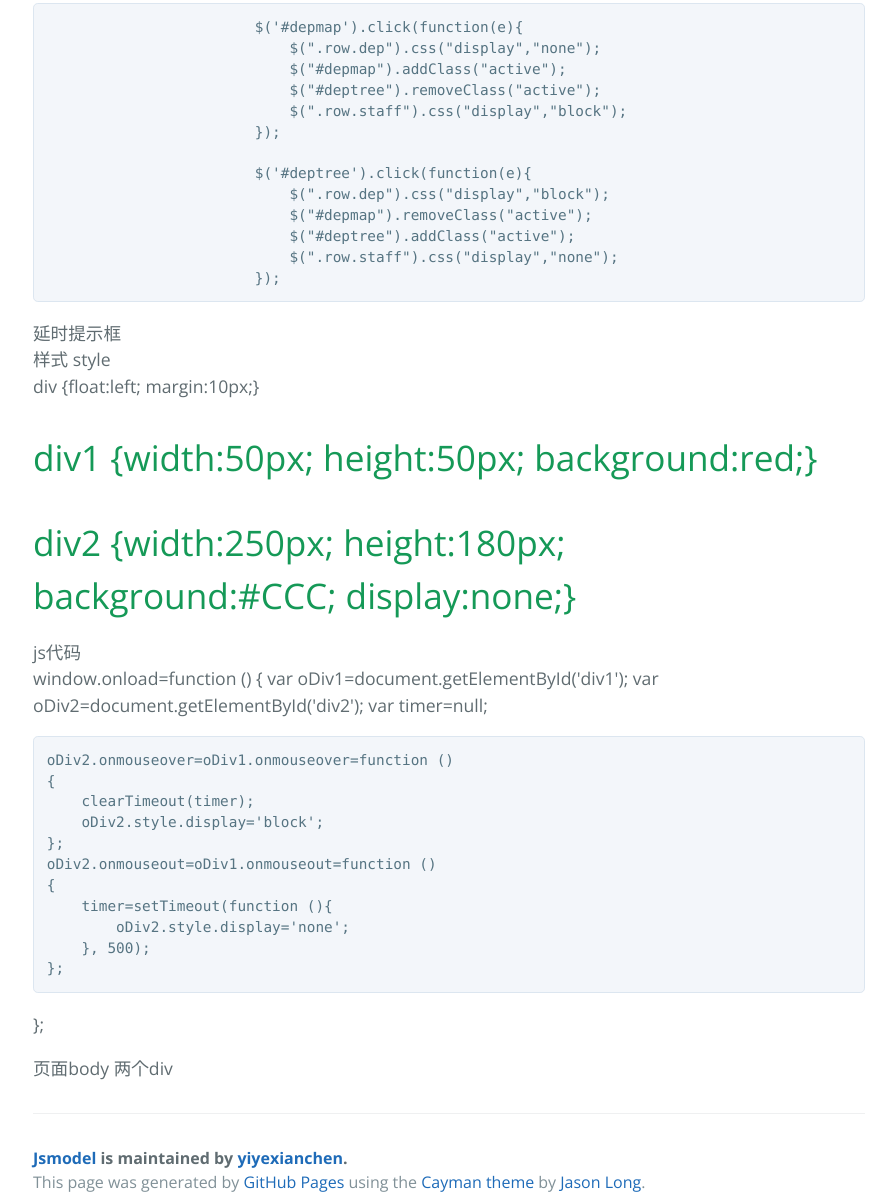
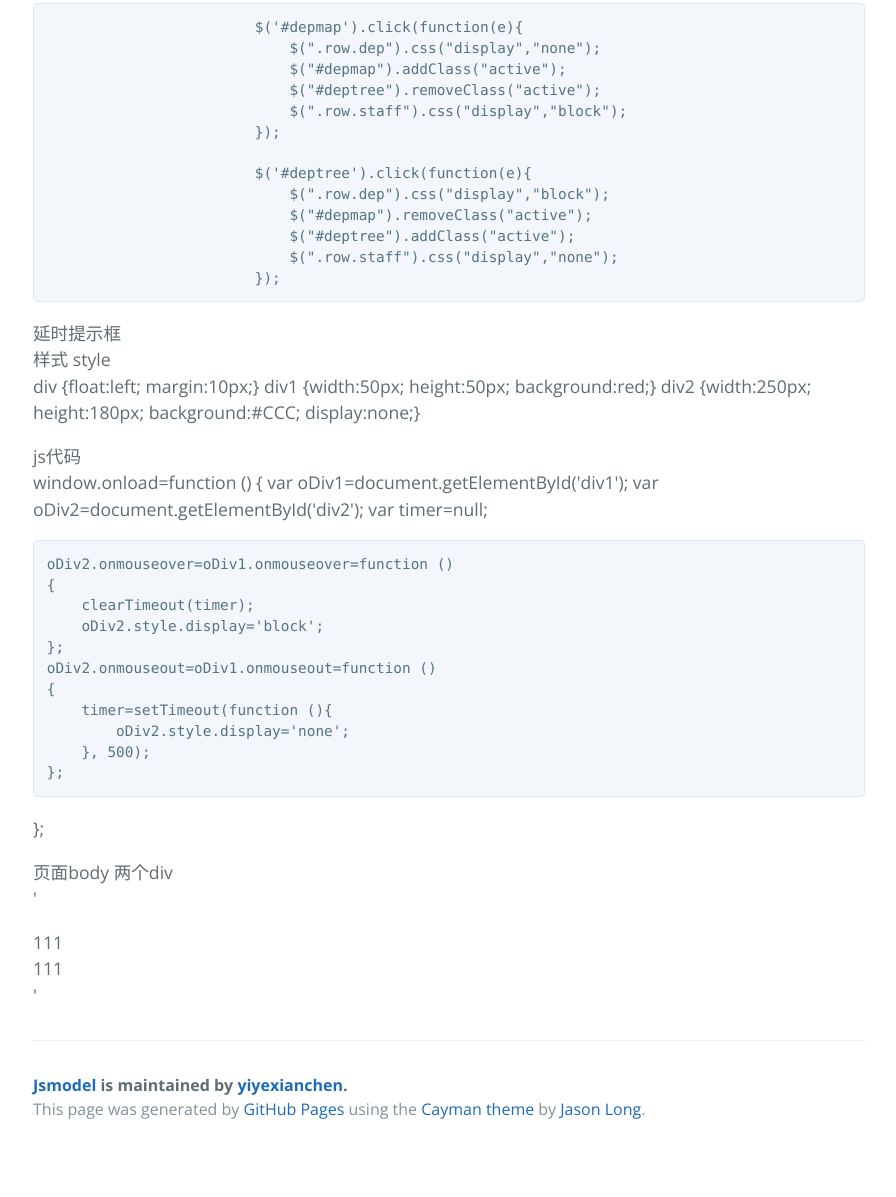
Before and after one commit to yiyexianchen/jsmodel, a plain HTML site: page index.html in a window 1280 px wide. Shown: the part 552-1749 px from the top of the page, without its empty margins (191-1087 px from the left). After the commit the page ends 1705 px from the top, so only its background shows below. Drawn offline with nearby package versions, Linux system fonts and the light colour scheme.

```diff
--- a/index.html
+++ b/index.html
@@ -48,13 +48,9 @@
 
 <p>延时提示框<br>
 样式  style<br>
-div {float:left; margin:10px;}</p>
-
-<h1>
-<a id="div1-width50px-height50px-backgroundred" class="anchor" href="#div1-width50px-height50px-backgroundred" aria-hidden="true"><span aria-hidden="true" class="octicon octicon-link"></span></a>div1 {width:50px; height:50px; background:red;}</h1>
-
-<h1>
-<a id="div2-width250px-height180px-backgroundccc-displaynone" class="anchor" href="#div2-width250px-height180px-backgroundccc-displaynone" aria-hidden="true"><span aria-hidden="true" class="octicon octicon-link"></span></a>div2 {width:250px; height:180px; background:#CCC; display:none;}</h1>
+div {float:left; margin:10px;}
+div1 {width:50px; height:50px; background:red;}
+div2 {width:250px; height:180px; background:#CCC; display:none;}</p>
 
 <p>js代码<br>
 window.onload=function ()
@@ -78,11 +74,9 @@ oDiv2.onmouseout=oDiv1.onmouseout=function ()
 
 <p>};</p>
 
-<p>页面body 两个div  </p>
-
-<div id="div1"></div>
-
-<div id="div2"></div>
+<p>页面body 两个div<br>
+'</p><div id="div1">111</div>
+<div id="div2">111</div>'
 
       <footer class="site-footer">
         <span class="site-footer-owner"><a href="https://github.com/yiyexianchen/jsmodel">Jsmodel</a> is maintained by <a href="https://github.com/yiyexianchen">yiyexianchen</a>.</span>
```
Also changed, not shown: params.json (+1 -1 lines).
